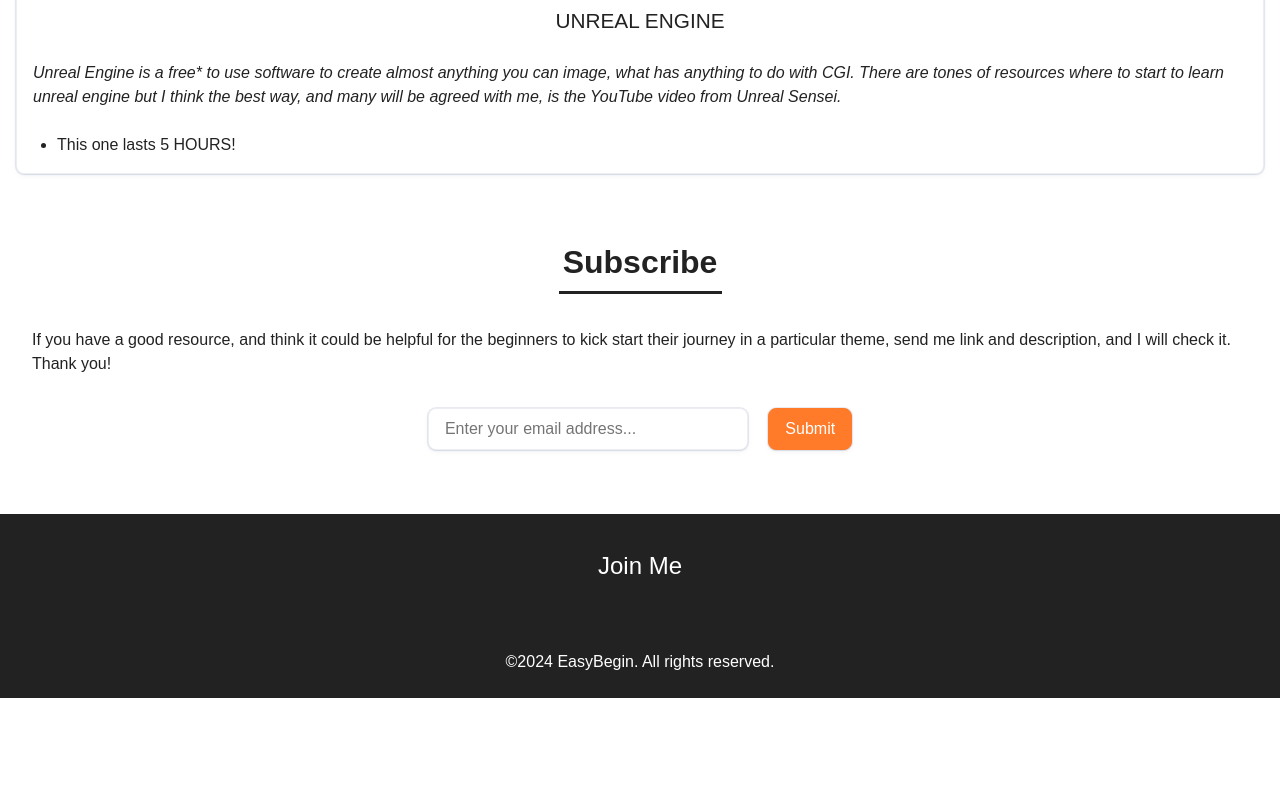
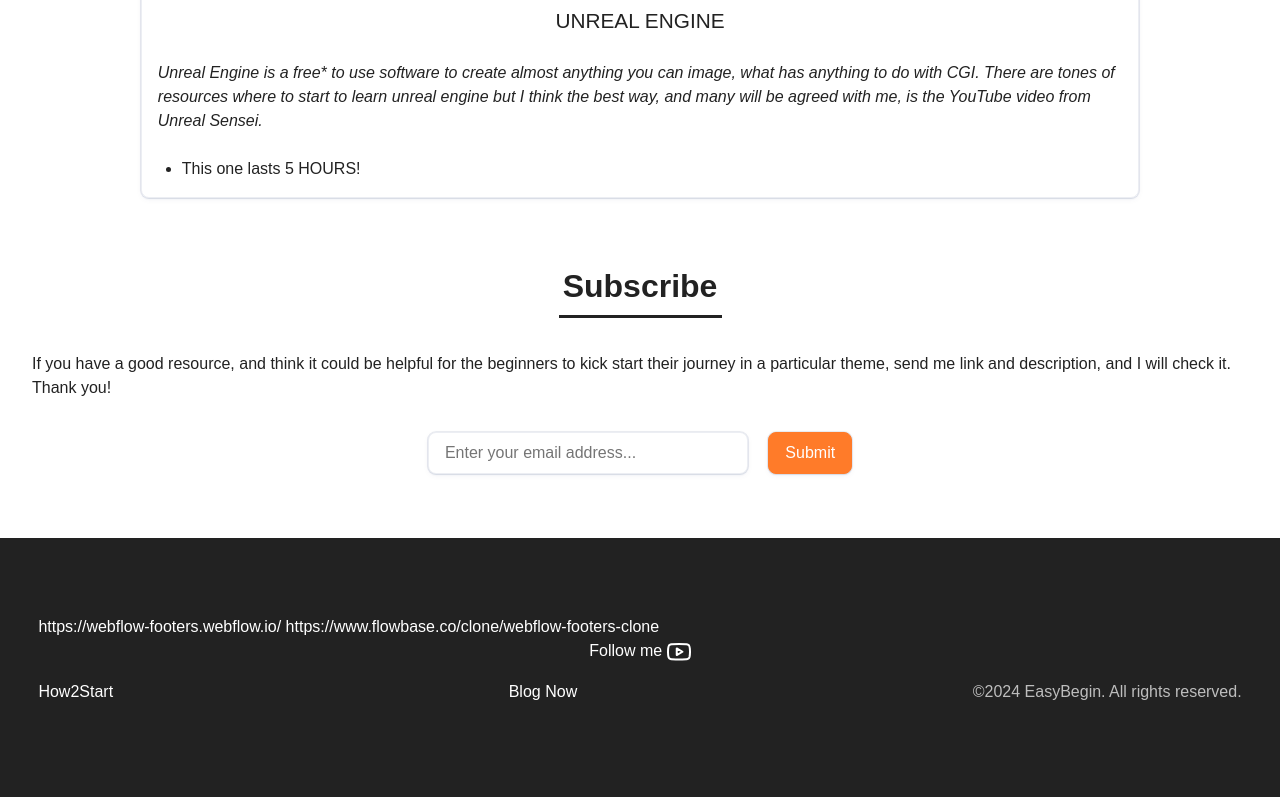
Before and after one commit to begli-amanov/my-first-website, a website built with webpack: page index.html in a window 1280 px wide. Shown: the part 540-1337 px from the top of the page. Before the commit the page ends 1238 px from the top, so only its background shows below. Built offline with nearby package versions, Linux system fonts and the light colour scheme.

Commit message:
Remade footer. Continue here

```diff
--- a/css/style.css
+++ b/css/style.css
@@ -170,7 +170,7 @@
 .resources {
   border: .0625rem solid rgba(18, 42, 105, .08);
   border-radius: .5rem;
-  width: 100%;
+  width: 80%;
   margin: 1rem 0;
   box-shadow: var(--shadow);
 }
@@ -244,19 +244,31 @@
   min-width: 100%;
   color: #fff;
   font: var(--primary-font);
-  padding: var(--content-padding);
-  text-align: center;
+  padding: 6% 3%;
+}
+
+.horizontal-footer {
+  display: flex;
+  align-items: center;
+  justify-content: space-between;
 }
 
 .main-link {
   color: #fff;
-  font: 1.5rem/2.5rem 'Poppins', sans-serif;
+}
+
+.icon {
+  width: 1.5rem;
+  height: 1.5rem;
 }
 
 .social-links {
-  display: inline-flex;
-  gap: .3125rem;
-  align-items: baseline;
+  text-align: center;
+  color: #fff;
+}
+
+.copyrights {
+  opacity: .7;
 }
 
 /* ==========================================================================
--- a/index.html
+++ b/index.html
@@ -106,11 +106,29 @@
 
     <!-- this is where footer begins -->
     <footer>
-      <p class="main-link">Join Me</p>
+      https://webflow-footers.webflow.io/
+      https://www.flowbase.co/clone/webflow-footers-clone
+      <div class="social-links">
+        Follow me
+        <img src="/assets/youtube.svg" alt="" class="icon" />
+      </div>
 
-      <div class="social-links"></div>
+      <div class="horizontal-footer">
+        <div>
+          <a href="" class="main-link">How2Start</a>
+        </div>
 
-      <p class="">©2024 EasyBegin. All rights reserved.</p>
+        <div>
+          <nav>
+            <a href="" class="main-link">Blog</a>
+            <a href="" class="main-link">Now</a>
+          </nav>
+        </div>
+
+        <div>
+          <p class="copyrights">©2024 EasyBegin. All rights reserved.</p>
+        </div>
+      </div>
     </footer>
 
     <script src="js/app.js"></script>
```
